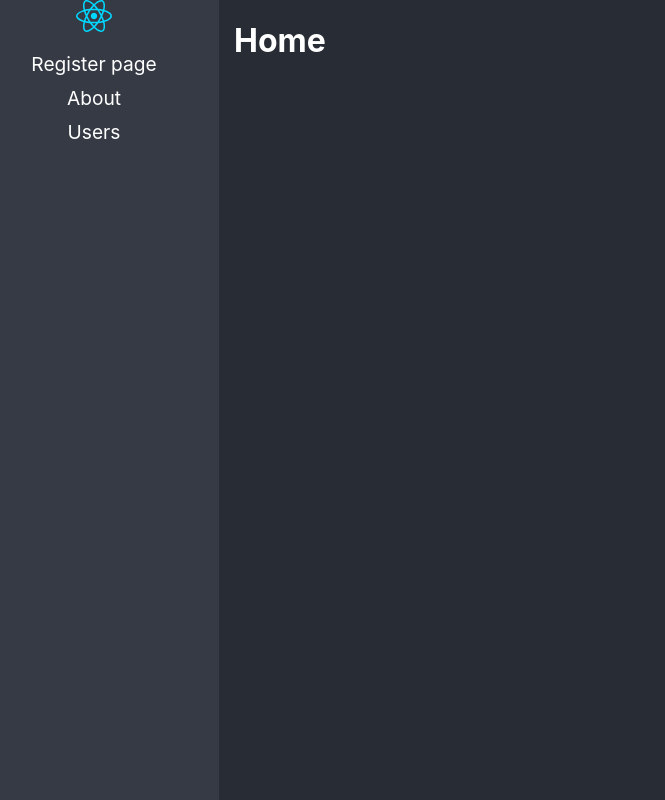
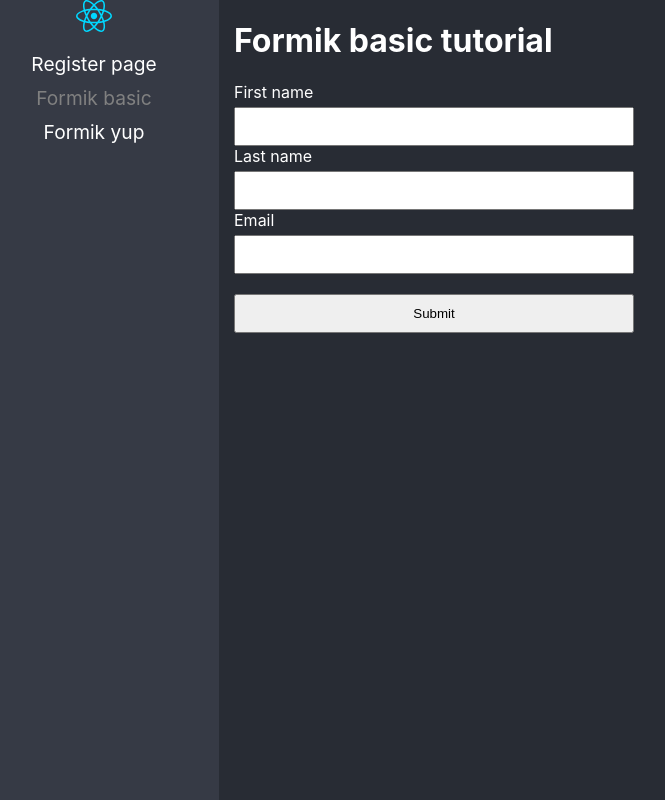
Before and after one commit to juanesgv/react-app-ts, a React (Vite) app: page /formik-basic in a window 1280 px wide. Before the commit this address led to /. Shown: the whole page, without its empty margins (31-696 px from the left). Built offline with nearby package versions, Linux system fonts and the light colour scheme.

Commit message:
implementación de fomik con yup

```diff
--- a/package.json
+++ b/package.json
@@ -10,9 +10,11 @@
     "preview": "vite preview"
   },
   "dependencies": {
+    "formik": "^2.4.5",
     "react": "^18.2.0",
     "react-dom": "^18.2.0",
-    "react-router-dom": "^6.22.3"
+    "react-router-dom": "^6.22.3",
+    "yup": "^1.4.0"
   },
   "devDependencies": {
     "@types/react": "^18.2.56",
--- /dev/null
+++ b/src/03-forms/pages/FormikPage.tsx
@@ -0,0 +1,95 @@
+import { FormikErrors, useFormik } from 'formik'
+import '../styles/styles.css'
+
+interface FormValues {
+    firstName: string;
+    lastName: string;
+    email: string;
+}
+
+const FormikPage = () => {
+
+    const validate = ({ firstName, lastName, email }: FormValues) => {
+
+        const errors: FormikErrors<FormValues> = {}
+
+        if (!firstName.trim()) {
+            errors.firstName = 'Required'
+        } else if (firstName.length >= 15) {
+            errors.firstName = 'Must be 15 characters or less'
+        }
+
+        if (!lastName.trim()) {
+            errors.lastName = 'Required'
+        } else if (lastName.length >= 10) {
+            errors.lastName = 'Must be 10 characters or less'
+        }
+
+        if (!email) {
+            errors.email = 'Required';
+        } else if (!/^[A-Z0-9._%+-]+@[A-Z0-9.-]+\.[A-Z]{2,4}$/i.test(email)) {
+            errors.email = 'Invalid email address';
+        }
+
+
+
+        return errors;
+    }
+
+    const { handleChange, values, handleSubmit, errors, touched, handleBlur } = useFormik({
+        initialValues: {
+            firstName: '',
+            lastName: '',
+            email: '',
+        },
+        onSubmit: values => {
+            console.log(values)
+        },
+        validate
+    })
+
+    return (
+        <div>
+            <h1>Formik  basic tutorial</h1>
+
+            <form noValidate onSubmit={handleSubmit}>
+                <label htmlFor='firstName'>First name</label>
+                <input
+                    type='text'
+                    name='firstName'
+                    onChange={handleChange}
+                    onBlur={handleBlur}
+                    value={values.firstName}
+                />
+
+                { touched.firstName && errors.firstName && <span>{errors.firstName}</span>}
+
+                <label htmlFor='lastName'>Last name</label>
+                <input
+                    type='text'
+                    name='lastName'
+                    onChange={handleChange}
+                    onBlur={handleBlur}
+                    value={values.lastName}
+                />
+                {touched.lastName && errors.lastName &&<span>{errors.lastName}</span>}
+
+
+                <label htmlFor='email'>Email</label>
+                <input
+                    type='email'
+                    name='email'
+                    onChange={handleChange}
+                    onBlur={handleBlur}
+                    value={values.email}
+                />
+
+                {touched.email && errors.email && <span>{errors.email}</span>}
+
+                <button type='submit'>Submit</button>
+            </form>
+        </div>
+    )
+}
+
+export default FormikPage
--- /dev/null
+++ b/src/03-forms/pages/FormikYupPage.tsx
@@ -0,0 +1,79 @@
+import {  useFormik } from 'formik'
+import * as Yup from 'yup'
+import '../styles/styles.css'
+
+interface FormValues {
+    firstName: string;
+    lastName: string;
+    email: string;
+}
+
+const FormikYupPage = () => {
+
+    const { handleChange, values, handleSubmit, errors, touched, handleBlur, getFieldProps } = useFormik({
+        initialValues: {
+            firstName: '',
+            lastName: '',
+            email: '',
+        },
+        onSubmit: values => {
+            console.log(values)
+        },
+        validationSchema: Yup.object({
+            firstName: Yup.string()
+                            .max(15, 'Debe de tener 15 caracteres o menos')
+                            .required('Requerido'),
+            lastName: Yup.string()
+                            .max(15, 'Debe de tener 15 caracteres o menos')
+                            .required('Requerido'),
+            email: Yup.string()
+                            .email('El correo electrónico no es válido')
+                            .required('Requerido'),
+        })
+    })
+
+    return (
+        <div>
+            <h1>Formik yup basic tutorial</h1>
+
+            <form noValidate onSubmit={handleSubmit}>
+                <label htmlFor='firstName'>First name</label>
+                <input
+                    type='text'
+                    name='firstName'
+                    onChange={handleChange}
+                    onBlur={handleBlur}
+                    value={values.firstName}
+                />
+
+                { touched.firstName && errors.firstName && <span>{errors.firstName}</span>}
+
+                <label htmlFor='lastName'>Last name</label>
+                <input
+                    type='text'
+                    name='lastName'
+                    onChange={handleChange}
+                    onBlur={handleBlur}
+                    value={values.lastName}
+                />
+                {touched.lastName && errors.lastName &&<span>{errors.lastName}</span>}
+
+
+                <label htmlFor='email'>Email</label>
+                <input
+                    type='email'
+                    name='email'
+                    onChange={handleChange}
+                    onBlur={handleBlur}
+                    value={values.email}
+                />
+
+                {touched.email && errors.email && <span>{errors.email}</span>}
+
+                <button type='submit'>Submit</button>
+            </form>
+        </div>
+    )
+}
+
+export default FormikYupPage
--- a/src/routes/Navigation.tsx
+++ b/src/routes/Navigation.tsx
@@ -1,6 +1,8 @@
 import { BrowserRouter, NavLink, Navigate, Route, Routes } from "react-router-dom"
 import logo from '../assets/react.svg'
 import RegisterPage from "../03-forms/pages/RegisterPage"
+import FormikPage from '../03-forms/pages/FormikPage';
+import FormikYupPage from "../03-forms/pages/FormikYupPage";
 
 const Navigation = () => {
     return (
@@ -13,17 +15,18 @@ const Navigation = () => {
                             <NavLink to='/register' className={({isActive})=> isActive ? 'nav-active' : ''}>Register page</NavLink>
                         </li>
                         <li>
-                            <NavLink to='/about' className={({isActive})=> isActive ? 'nav-active' : ''}>About</NavLink>
+                            <NavLink to='/formik-basic' className={({isActive})=> isActive ? 'nav-active' : ''}>Formik basic</NavLink>
                         </li>
                         <li>
-                            <NavLink to='/users' className={({isActive})=> isActive ? 'nav-active' : ''}>Users</NavLink>
+                            <NavLink to='/formik-yup' className={({isActive})=> isActive ? 'nav-active' : ''}>Formik yup</NavLink>
                         </li>
                     </ul>
                 </nav>
 
                 <Routes>
                     <Route path="/register" element={<RegisterPage/>} />
-                    <Route path="users" element={<h1>Users</h1>} />
+                    <Route path="/formik-basic" element={<FormikPage/>} />
+                    <Route path="/formik-yup" element={<FormikYupPage/>} />
                     <Route path="/" element={<h1>Home</h1>} />
                     <Route path="/*" element={<Navigate to="/" replace />} />
                 </Routes>
```
Also changed, not shown: 1 other file (tests, documents, lock files or other folders).
